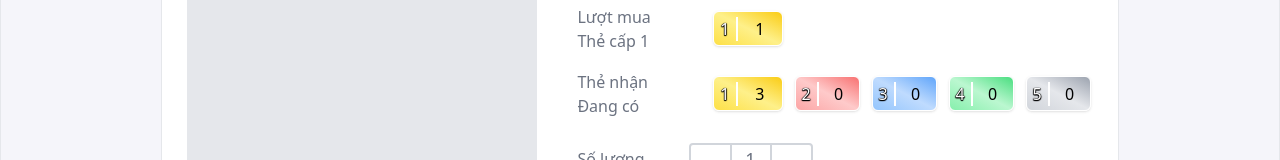
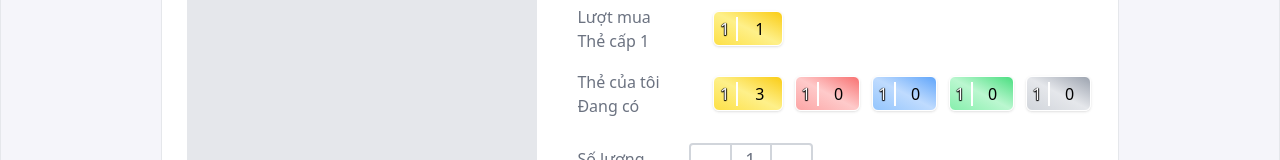
Before and after one commit to SongDuy/web-an-thanh-food, a React (Create React App) app in the folder frontend-web/: page /1/1 in a window 1280 px wide. Shown: the part 428-588 px from the top of the page. Built offline with nearby package versions, Linux system fonts and the light colour scheme; some icons are missing; what i18n-iso-countries would draw is missing.

Commit message:
new commit

```diff
--- a/frontend-web/src/pages/productDetail/index.js
+++ b/frontend-web/src/pages/productDetail/index.js
@@ -180,7 +180,7 @@ const ProductDetailPage = () => {
                             <div className="w-full h-[65px] grid grid-cols-[20%_80%] gap-3">
                                 <div className="w-full h-full flex flex-col items-start justify-center">
                                     <span className="text-md text-gray-500">
-                                        Thẻ nhận
+                                        Thẻ của tôi
                                     </span>
                                     <span className="text-md text-gray-500">
                                         Đang có
@@ -207,7 +207,7 @@ const ProductDetailPage = () => {
                                             className="w-[65px] h-[35px] cursor-default grid grid-cols-[35%_65%] bg-gradient-to-tr from-red-300 via-red-200 to-red-400 shadow border border-white items-center justify-center rounded-md"
                                         >
                                             <span className="text-white text-shadow-black font-medium flex items-center justify-center border-r border-white">
-                                                2
+                                                1
                                             </span>
                                             <span className="text-black flex items-center justify-center border-l border-white">
                                                 0
@@ -219,7 +219,7 @@ const ProductDetailPage = () => {
                                             className="w-[65px] h-[35px] cursor-default grid grid-cols-[35%_65%] bg-gradient-to-tr from-blue-300 via-blue-200 to-blue-400 shadow border border-white items-center justify-center rounded-md"
                                         >
                                             <span className="text-white text-shadow-black font-medium flex items-center justify-center border-r border-white">
-                                                3
+                                                1
                                             </span>
                                             <span className="text-black flex items-center justify-center border-l border-white">
                                                 0
@@ -231,7 +231,7 @@ const ProductDetailPage = () => {
                                             className="w-[65px] h-[35px] cursor-default grid grid-cols-[35%_65%] bg-gradient-to-tr from-green-300 via-green-200 to-green-400 shadow border border-white items-center justify-center rounded-md"
                                         >
                                             <span className="text-white text-shadow-black font-medium flex items-center justify-center border-r border-white">
-                                                4
+                                                1
                                             </span>
                                             <span className="text-black flex items-center justify-center border-l border-white">
                                                 0
@@ -243,7 +243,7 @@ const ProductDetailPage = () => {
                                             className="w-[65px] h-[35px] cursor-default grid grid-cols-[35%_65%] bg-gradient-to-tr from-gray-300 via-gray-200 to-gray-400 shadow border border-white items-center justify-center rounded-md"
                                         >
                                             <span className="text-white text-shadow-black font-medium flex items-center justify-center border-r border-white">
-                                                5
+                                                1
                                             </span>
                                             <span className="text-black flex items-center justify-center border-l border-white">
                                                 0
```
